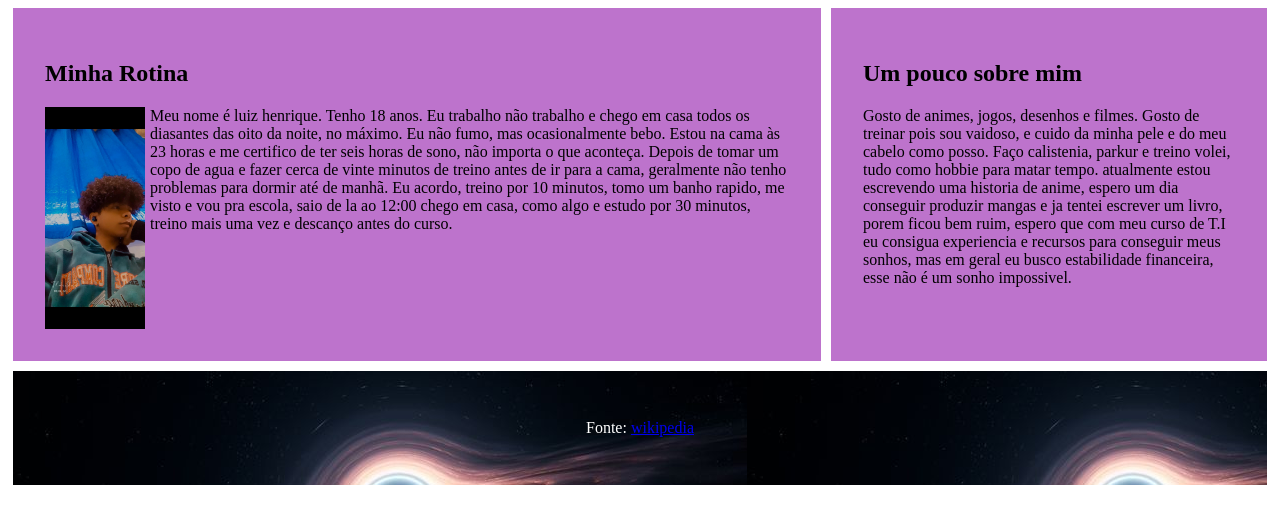
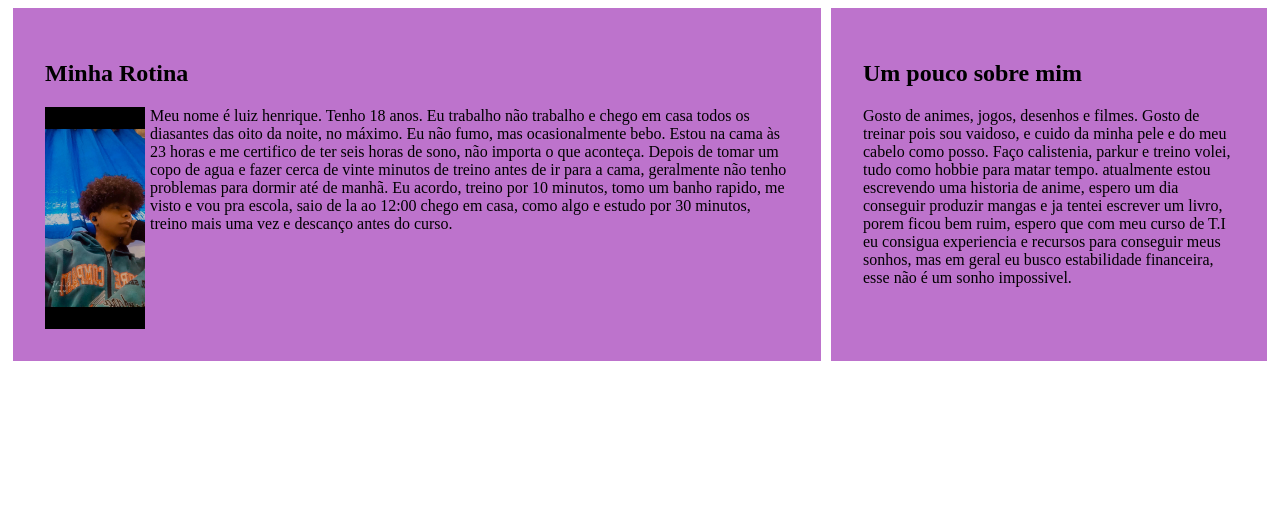
Before and after one commit to lukahenrique/lukahenrique.github.io, a plain HTML site: page aula 10/index.html in a window 1280 px wide. Shown: the part 159-682 px from the top of the page. Drawn offline with Linux system fonts and the light colour scheme.

Commit message:
Update index.html

```diff
--- a/aula 10/index.html
+++ b/aula 10/index.html
@@ -33,8 +33,5 @@
        e ja tentei escrever um livro, porem ficou bem ruim, espero que com meu curso de T.I eu consigua experiencia e recursos
       para conseguir meus sonhos, mas em geral eu busco estabilidade financeira, esse não é um sonho impossivel.</p>
   </aside>
-  <footer class="roda_pe">
-    <p>Fonte: <a href="https://en.wikipedia.org/wiki/Dynasties_in_Chinese_history" title="Dinastias chinesas">wikipedia</a></p>
-  </footer>
 </body>
 </html>
```
